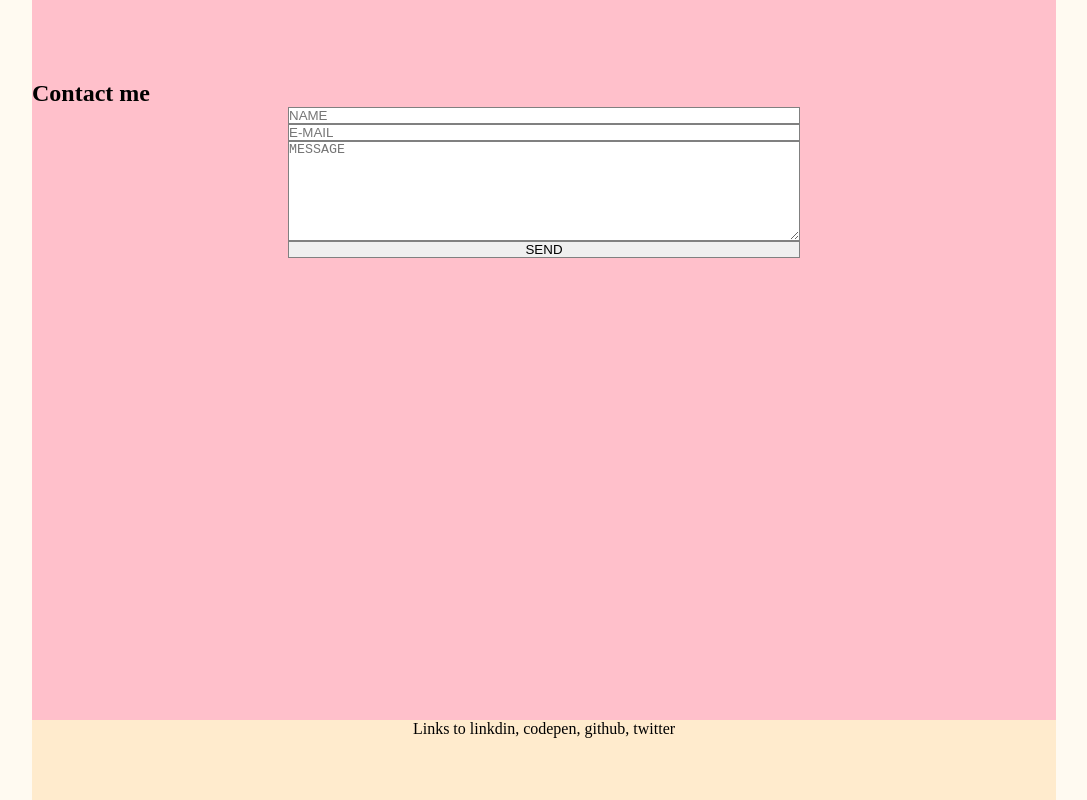
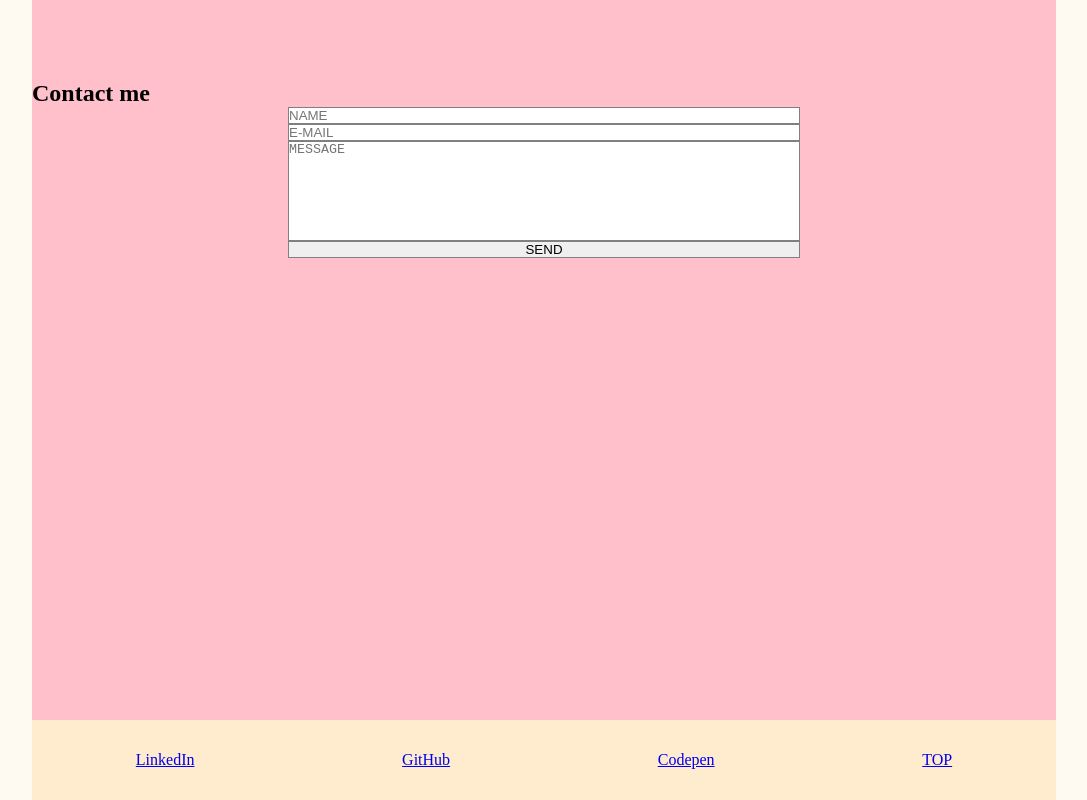
Before and after one commit to marktice/portfolio, a plain HTML site: page index.html in a window 1280 px wide. Shown: the part 1600-2400 px from the top of the page, without its empty margins (96-1183 px from the left). Drawn offline with Linux system fonts and the light colour scheme.

Commit message:
Add footer links

```diff
--- a/assets/stylesheets/style.scss
+++ b/assets/stylesheets/style.scss
@@ -13,7 +13,7 @@
 }
 
 /* NAVBAR
-   ============================================================ */
+   ============================================== */
 .nav-bar {
   display: flex;
   width: 80vw;
@@ -38,7 +38,7 @@
 }
 
 /* PAGES
-   ============================================================ */
+   ============================================== */
 section {
   height: 90vh;
   padding-top: 10vh;
@@ -47,6 +47,7 @@ section {
 section#about {
   background: dodgerblue;
   display: flex;
+  align-items: center;
   #about-portrait {
     width: 50%;
   }
@@ -69,9 +70,10 @@ section#projects {
 section#contact {
   background: pink;
   height: 80vh;
+
   form {
     width: 50%;
-    margin: auto;
+    margin: 0 auto;
     display: flex;
     flex-direction: column;
     input, textarea {
@@ -86,6 +88,7 @@ section#contact {
 
     textarea {
       height: 100px;
+      resize: none;
     }
 
     input#contact-submit {
@@ -96,6 +99,8 @@ section#contact {
 
 footer {
   height: 10vh;
-  text-align: center;
+  display: flex;
+  justify-content: space-around;
+  align-items: center;
   background: blanchedalmond;
 }
--- a/index.html
+++ b/index.html
@@ -10,7 +10,7 @@
 
 <body>
   <div id="page-wrapper">
-    <header>
+    <header id="top">
       <nav role="navigation">
         <ul class="nav-bar">
           <li class="profile-pic">PIC</li>
@@ -48,7 +48,6 @@
       <section id="contact">
         <h2>Contact me</h2>
         <form action="#about" method="get">
-
           <input type="text" name="name" id="contact-name" placeholder="NAME">
 
           <input type="email" name="email" id="contact-email" placeholder="E-MAIL">
@@ -61,7 +60,10 @@
     </main>
 
     <footer>
-      <p>Links to linkdin, codepen, github, twitter</p>
+      <a href="https://www.linkedin.com/in/mark-tice-369570158/" id="linkdin">LinkedIn</a>
+      <a href="https://github.com/marktice" id="github">GitHub</a>
+      <a href="https://codepen.io/marktice/" id="codepen">Codepen</a>
+      <a href="#top">TOP</a>
     </footer>
   </div>
 </body>
```
Also changed, not shown: assets/stylesheets/style.css, 1 other file.
